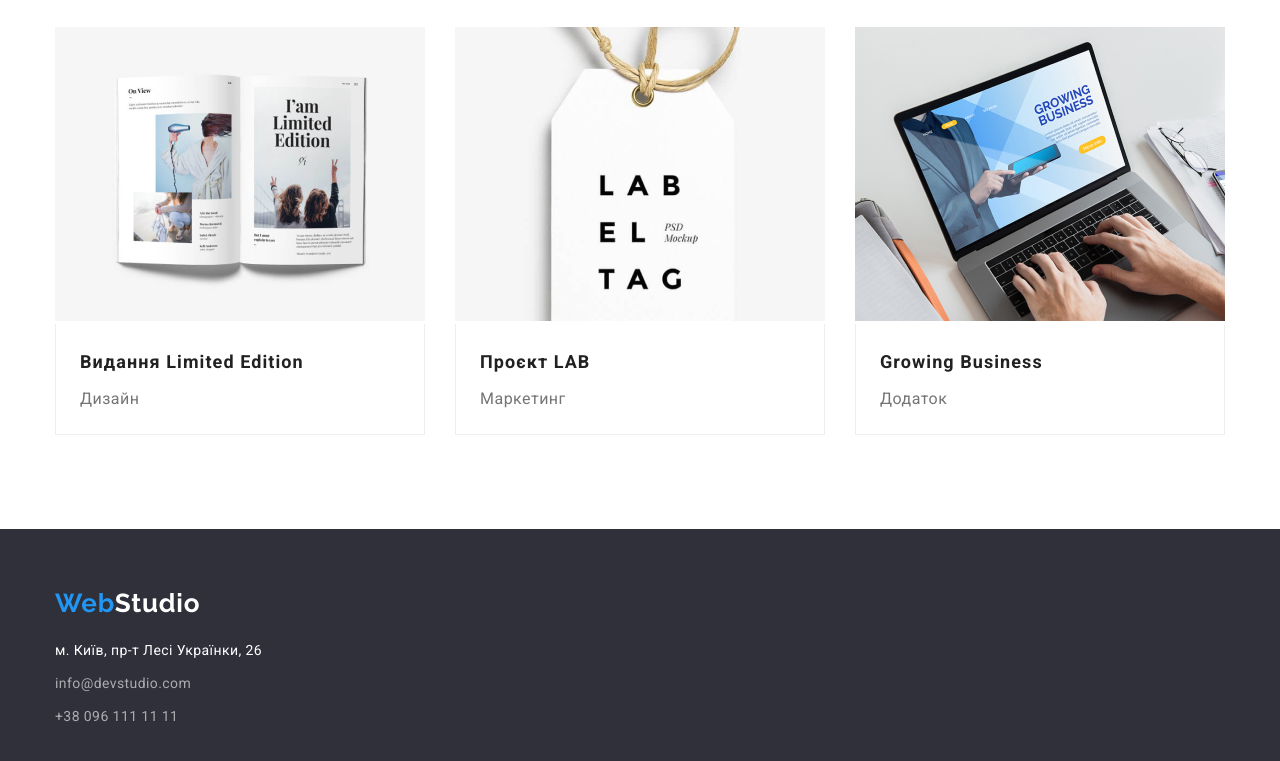
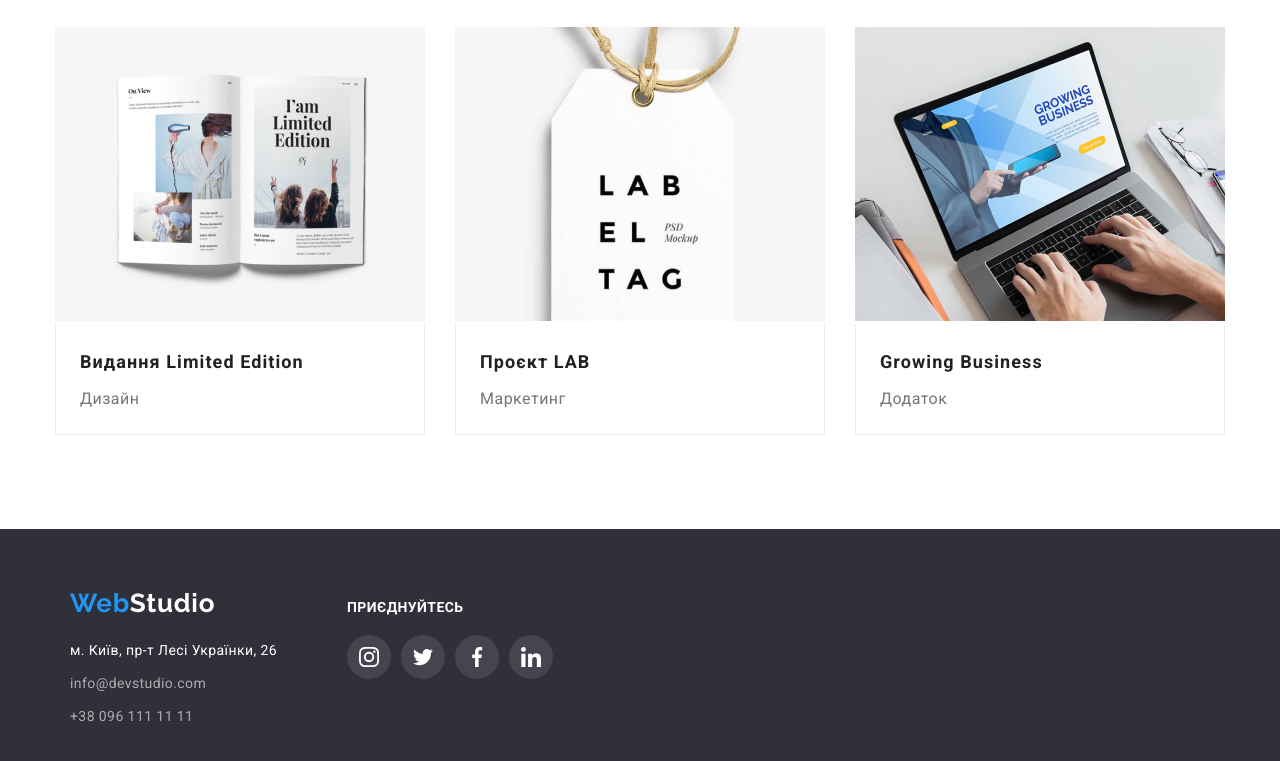
Before and after one commit to DanikJA/goit-markup-hw-04, a plain HTML site: page portfolio.html in a window 1280 px wide. Shown: the part 1116-1877 px from the top of the page. Drawn offline with nearby package versions, Linux system fonts and the light colour scheme.

Commit message:
last comit

```diff
--- a/portfolio.html
+++ b/portfolio.html
@@ -140,8 +140,9 @@
 
     </main>
 
-    <footer class="footer">
-        <div class="container">
+<footer class="footer">
+    <div class="container-footer">
+        <div class="footer-div">
             <a href="WebStudio" class="studio-footer"> Web<span>Studio</span></a>
             <address class="footer-address">
                 <p class="address">м. Київ, пр-т Лесі Українки, 26</p>
@@ -151,7 +152,47 @@
                 </ul>
             </address>
         </div>
-    </footer>
+
+        <div class="footer-div">
+            <h3 class="footer-title">Приєднуйтесь</h3>
+            <ul class="bottom-list">
+                <li class="social-li">
+                    <a class="bottom-links" href="https://www.instagram.com/" target="_blank" rel="no-referrer"
+                        aria-label="іконка Інстаграм">
+                        <svg width="20" haight="20">
+                            <use href="./іmages/sprite.svg#iconinstagram"></use>
+                        </svg>
+                    </a>
+                </li>
+                <li class="social-li">
+                    <a class="bottom-links" href="https://twitter.com/?lang=uk" target="_blank" rel="no-referrer"
+                        aria-label="іконка Твіттер">
+                        <svg width="20" haight="20">
+                            <use href="./іmages/sprite.svg#icontwitter"></use>
+                        </svg>
+                    </a>
+                </li>
+                <li class="social-li">
+                    <a class="bottom-links">
+                        <svg width="20" haight="20">
+                            <use href="./іmages/sprite.svg#iconfacebook"></use>
+                        </svg>
+                    </a>
+                </li>
+                <li class="social-li">
+                    <a class="bottom-links" href="https://ua.linkedin.com/" target="_blank" rel="no-referrer"
+                        aria-label="іконка лінкеїн">
+                        <svg width="20" haight="20">
+                            <use href="./іmages/sprite.svg#iconin"></use>
+                        </svg>
+                    </a>
+                </li>
+            </ul>
+        </div>
+    </div>
+
+
+</footer>
 
 
 </body>
```
